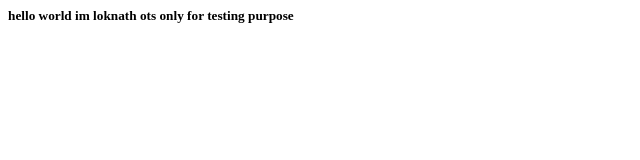
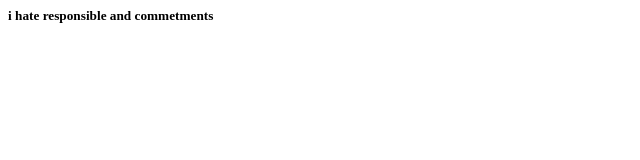
Before and after one commit to lok435/html, a plain HTML site: page index.html in a window 1280 px wide. Shown: the full height of the page, 0-640 px from the left. Drawn offline with Linux system fonts and the light colour scheme.

Commit message:
modified one file

```diff
--- a/index.html
+++ b/index.html
@@ -2,6 +2,6 @@
   <head>
     </head>
   <body>
-    <h5>hello world im loknath ots only for testing purpose</h5>
+    <h5>i hate responsible and commetments</h5>
     </body>
   </html>
```
